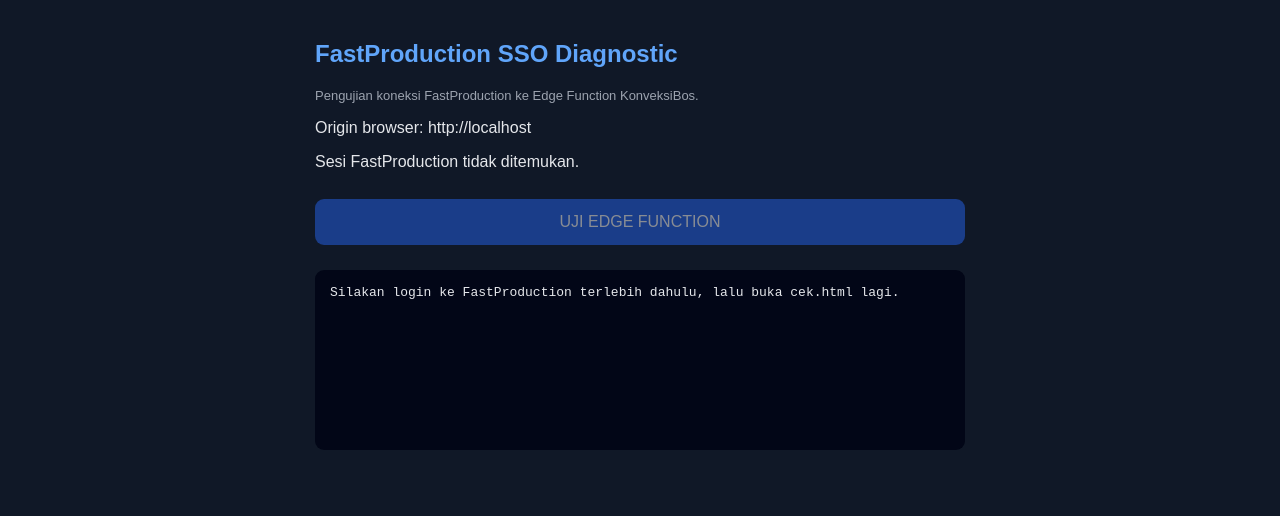
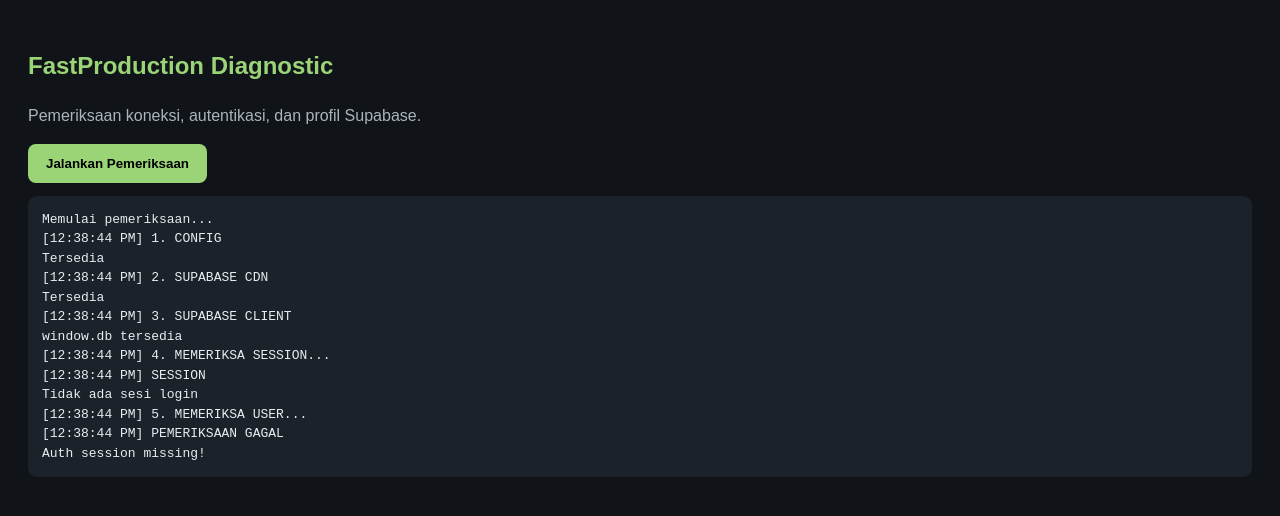
Before and after one commit to Founderjnavi2025/fastproduction, a website: page cek.html in a window 1280 px wide. Drawn offline with nearby package versions, Linux system fonts and the light colour scheme.

Commit message:
Initial FastProduction build

```diff
--- a/cek.html
+++ b/cek.html
@@ -3,129 +3,143 @@
 <head>
 <meta charset="UTF-8">
 <meta name="viewport" content="width=device-width, initial-scale=1">
-<title>Cek SSO - FastProduction</title>
+<title>FastProduction - Diagnostic</title>
 <style>
   body {
-  font-family: Arial, sans-serif;
-  background: #101827;
-  color: #e5e7eb;
-  padding: 20px;
-  max-width: 650px;
-  margin: auto;
+    background:#101418;
+    color:#e8edf2;
+    font-family:Arial,sans-serif;
+    padding:20px;
+    line-height:1.5;
   }
-h2 { color: #60a5fa; }
+  h2 { color:#9bd477; }
   button {
-  background: #2563eb;
-  color: white;
-  border: 0;
-  padding: 14px 20px;
-  border-radius: 9px;
-  font-size: 16px;
-  width: 100%;
-  margin: 12px 0;
+    padding:12px 18px;
+    background:#9bd477;
+    border:0;
+    border-radius:8px;
+    font-weight:bold;
   }
-button:disabled { opacity: .5; }
   pre {
-  background: #020617;
-  padding: 15px;
-  border-radius: 9px;
-  white-space: pre-wrap;
-  overflow-wrap: anywhere;
-  min-height: 150px;
+    white-space:pre-wrap;
+    overflow-wrap:anywhere;
+    background:#1b2229;
+    padding:14px;
+    border-radius:9px;
+    font-size:13px;
   }
-.small { color: #9ca3af; font-size: 13px; }
+  .muted { color:#aab4bf; }
 </style>
 </head>
 <body>
-
-<h2>FastProduction SSO Diagnostic</h2>
-<p class="small">Pengujian koneksi FastProduction ke Edge Function KonveksiBos.</p>
-
-<p id="origin"></p>
-<p id="session">Memeriksa sesi...</p>
-
-<button id="test" disabled>UJI EDGE FUNCTION</button>
-
-<pre id="result">Menyiapkan diagnostic...</pre>
+<h2>FastProduction Diagnostic</h2>
+<p class="muted">Pemeriksaan koneksi, autentikasi, dan profil Supabase.</p>
+<button id="run">Jalankan Pemeriksaan</button>
+<pre id="output">Menunggu pemeriksaan...</pre>
 
 <script src="assets/js/config.js"></script>
 <script src="https://cdn.jsdelivr.net/npm/@supabase/supabase-js@2"></script>
 <script src="assets/js/supabase.js"></script>
 
 <script>
-(async function () {
-  const result = document.getElementById("result");
-  const sessionText = document.getElementById("session");
-  const button = document.getElementById("test");
+const output = document.getElementById("output");
+const runButton = document.getElementById("run");
 
-  const KB_URL =
-    "https://pbwkjdtqhzmqtcecsjot.supabase.co";
-
-  const KB_ANON =
-    "eyJhbGciOiJIUzI1NiIsInR5cCI6IkpXVCJ9.eyJpc3MiOiJzdXBhYmFzZSIsInJlZiI6InBid2tqZHRxaHptcXRjZWNzam90Iiwicm9sZSI6ImFub24iLCJpYXQiOjE3OTM5NjI0NDAsImV4cCI6MjEwOTUzODQ0MH0.22jUMqyd1UoECMGzD1eB9clcHdS-N3gmySRA4yQW-ZM";
-
-  document.getElementById("origin").textContent =
-    "Origin browser: " + location.origin;
-
-  if (!window.db) {
-    sessionText.textContent = "Client Supabase FastProduction gagal dimuat.";
-    result.textContent = "Periksa config.js, supabase.js, dan koneksi CDN.";
-    return;
+function log(label, value = "") {
+  output.textContent += "\n[" + new Date().toLocaleTimeString() + "] "
+    + label + (value ? "\n" + value : "");
 }
 
-  const { data, error } = await window.db.auth.getSession();
-
-  if (error || !data.session?.access_token) {
-    sessionText.textContent = "Sesi FastProduction tidak ditemukan.";
-    result.textContent =
-      "Silakan login ke FastProduction terlebih dahulu, lalu buka cek.html lagi.";
-    return;
+function timeout(promise, ms, label) {
+  return Promise.race([
+    promise,
+    new Promise((_, reject) =>
+      setTimeout(() => reject(new Error(label + " TIMEOUT (" + ms + " ms)")), ms)
+    )
+  ]);
 }
 
-  sessionText.textContent = "Sesi FastProduction tersedia.";
-  button.disabled = false;
+window.addEventListener("error", e => {
+  log("JAVASCRIPT ERROR", e.message + " | " + e.filename + ":" + e.lineno);
+});
 
-  button.addEventListener("click", async () => {
-    button.disabled = true;
-    result.textContent = "Mengirim POST ke Edge Function KonveksiBos...";
+window.addEventListener("unhandledrejection", e => {
+  log("ASYNC ERROR", e.reason?.message || String(e.reason));
+});
+
+async function diagnose() {
+  output.textContent = "Memulai pemeriksaan...";
+  runButton.disabled = true;
 
   try {
-      const response = await fetch(
-        KB_URL + "/functions/v1/fastproduction-sso",
-        {
-          method: "POST",
-          headers: {
-            "Content-Type": "application/json",
-            "apikey": KB_ANON,
-            "Authorization": "Bearer " + data.session.access_token
-          },
-          body: JSON.stringify({})
-        }
+    log("1. CONFIG", window.FASTPRODUCTION_CONFIG ? "Tersedia" : "TIDAK ADA");
+
+    log("2. SUPABASE CDN",
+      window.supabase?.createClient ? "Tersedia" : "TIDAK TERSEDIA");
+
+    log("3. SUPABASE CLIENT",
+      window.db ? "window.db tersedia" : "window.db TIDAK tersedia");
+
+    if (!window.db) throw new Error("Supabase client belum terbentuk.");
+
+    log("4. MEMERIKSA SESSION...");
+    const sessionResult = await timeout(
+      window.db.auth.getSession(), 15000, "getSession"
     );
 
-      const body = await response.json().catch(() => ({}));
+    if (sessionResult.error) throw sessionResult.error;
 
-      result.textContent =
-        "HTTP STATUS: " + response.status + "\n" +
-        "HTTP OK: " + response.ok + "\n" +
-        "SUCCESS: " + Boolean(body.success) + "\n" +
-        "TOKEN HASH: " + (body.token_hash ? "DITERIMA" : "TIDAK ADA") + "\n" +
-        "TOKEN TYPE: " + (body.type || "-") + "\n" +
-        "ROOM ID: " + (body.room_id || "-") + "\n" +
-        "ROOM NAME: " + (body.room_name || "-") + "\n" +
-        "ERROR: " + (body.error || "Tidak ada");
+    const session = sessionResult.data.session;
+    log("SESSION", session
+      ? "Ada. User ID: " + session.user.id
+      : "Tidak ada sesi login");
 
+    log("5. MEMERIKSA USER...");
+    const userResult = await timeout(
+      window.db.auth.getUser(), 15000, "getUser"
+    );
+
+    if (userResult.error) throw userResult.error;
+
+    const user = userResult.data.user;
+    if (!user) throw new Error("User tidak ditemukan. Silakan login.");
+
+    log("USER", "ID: " + user.id + "\nEmail: " + (user.email || "(kosong)"));
+
+    log("6. QUERY TABEL PROFILES...");
+    const profileResult = await timeout(
+      window.db.from("profiles")
+        .select("id, full_name, bio, address")
+        .eq("id", user.id)
+        .maybeSingle(),
+      20000,
+      "Query profiles"
+    );
+
+    if (profileResult.error) {
+      log("PROFILE QUERY ERROR",
+        JSON.stringify(profileResult.error, null, 2));
+      throw profileResult.error;
+    }
+
+    if (!profileResult.data) {
+      log("PROFILE", "Tidak ada baris profil untuk ID user ini.");
+    } else {
+      log("PROFILE BERHASIL",
+        JSON.stringify(profileResult.data, null, 2));
+    }
+
+    log("7. SELESAI", "Pemeriksaan selesai.");
   } catch (error) {
-      result.textContent =
-        "FETCH GAGAL\n\n" +
-        error.name + ": " + error.message + "\n\n" +
-        "Periksa origin browser, CORS, dan koneksi jaringan.";
+    log("PEMERIKSAAN GAGAL",
+      error?.message || String(error));
   } finally {
-      button.disabled = false;
+    runButton.disabled = false;
   }
-  });
-})();
+}
+
+runButton.addEventListener("click", diagnose);
+diagnose();
 </script>
-
 </body>
 </html>
```
Lines whose indentation alone changed are shown as unchanged.
